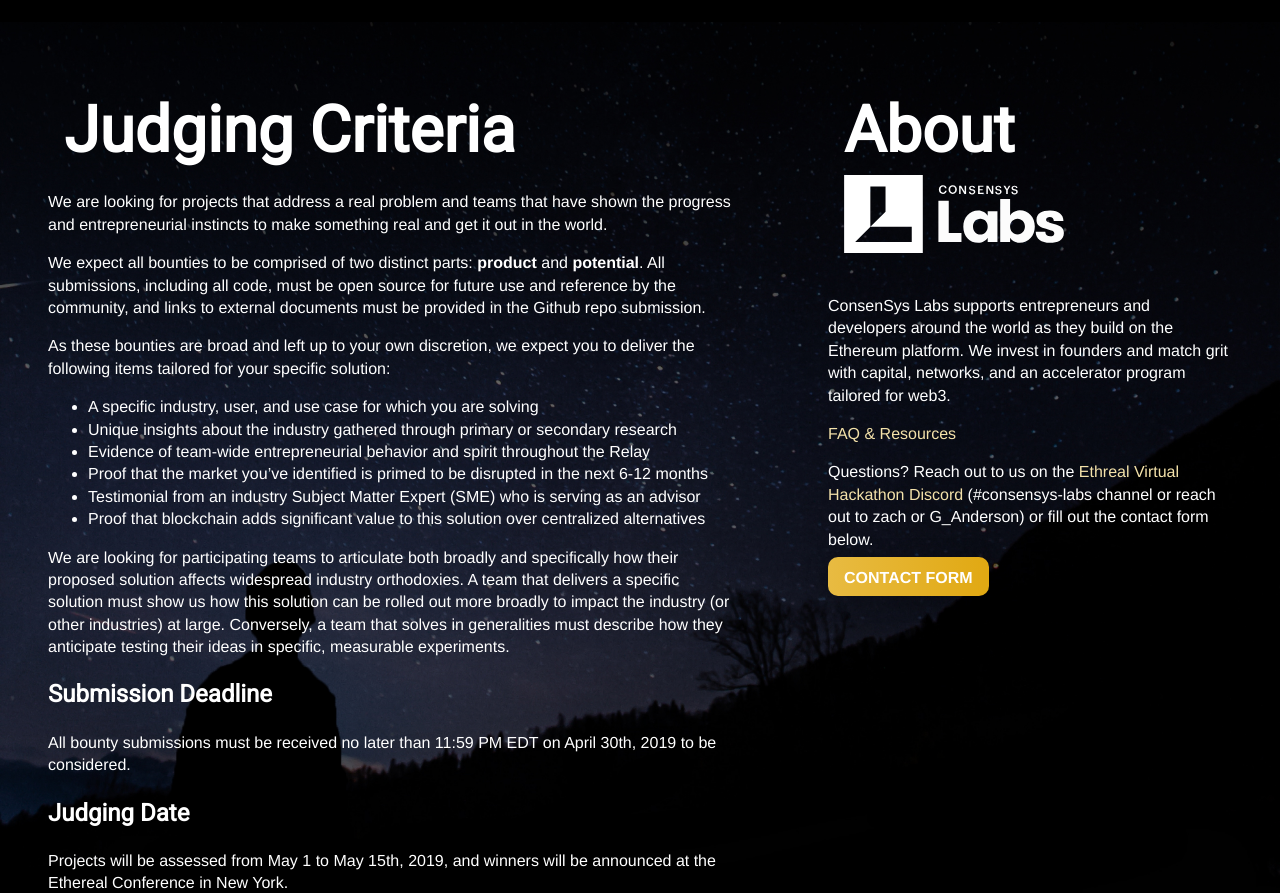
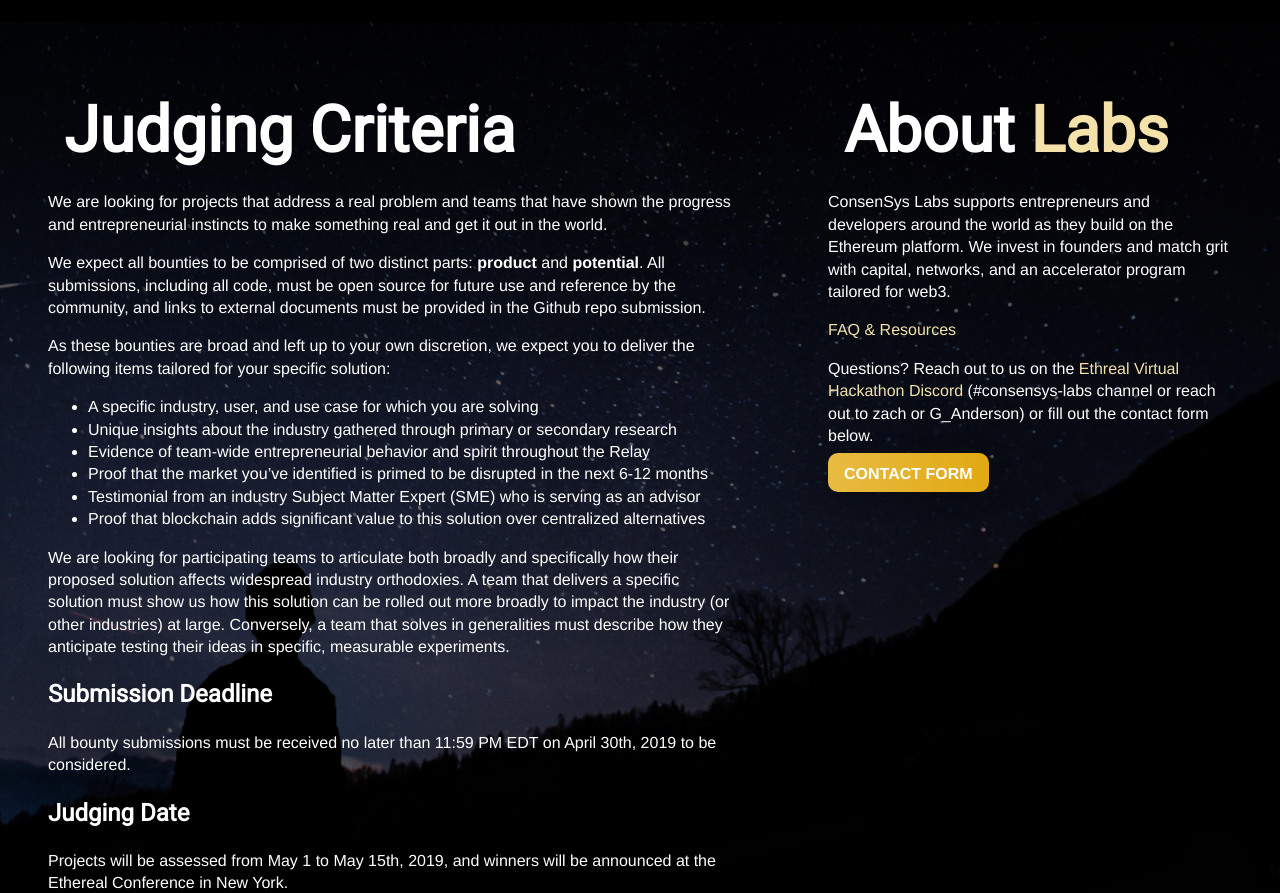
Before and after one commit to zherring/buildandshipit, a plain HTML site: page index.html in a window 1280 px wide. Shown: the part 2687-3580 px from the top of the page. Drawn offline with Linux system fonts and the light colour scheme.

Commit message:
"About Labs" switch

```diff
--- a/index.html
+++ b/index.html
@@ -166,7 +166,7 @@
   </section>
 
   <section id="contact">
-    <h2 class="section-header">About <a alt="Consensys Labs" class="logo-white" href="https://labs.consensys.net/"></a></h2>
+    <h2 class="section-header">About <a alt="Consensys Labs" href="https://labs.consensys.net/">Labs</a></h2>
       <p>ConsenSys Labs supports entrepreneurs and developers around the world as they build on the Ethereum platform. We invest in founders and match grit with capital, networks, and an accelerator program tailored for web3.</p>
 
       <p>  <a href="https://docs.google.com/document/d/1bcOaX39UrG8Fw1gT6zRXutTXiVH4dCiNkL4OEPZoA3s/edit?usp=sharing" target="_blank">FAQ & Resources</a></p>
```
